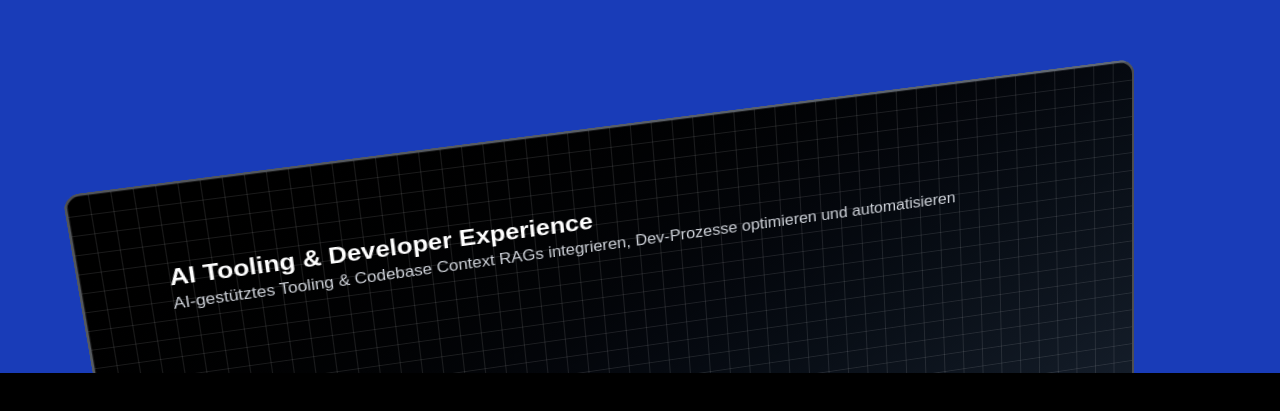
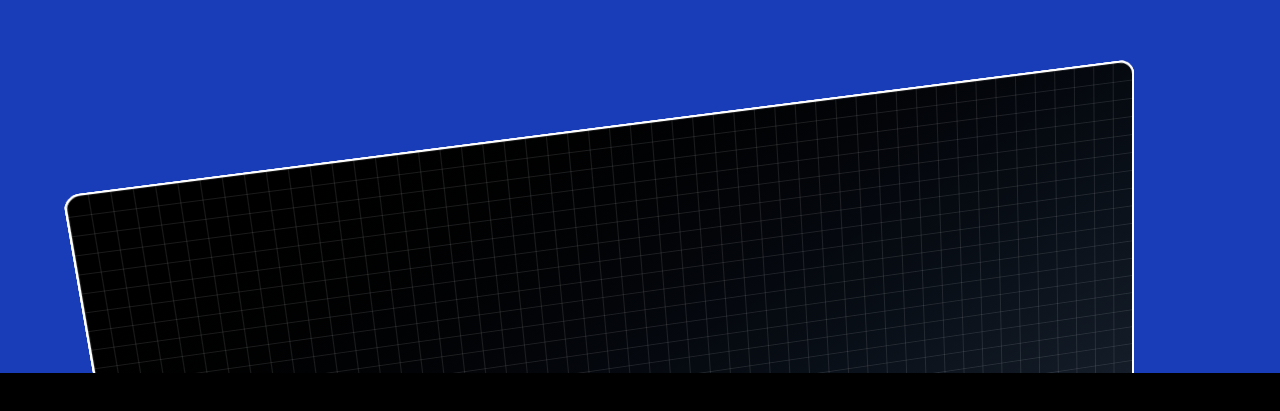
Before and after one commit to nicschittenhelm/team-next, a Next.js app: page / in a window 1280 px wide. Shown: the part 2427-2838 px from the top of the page. Built offline with nearby package versions, Linux system fonts and the light colour scheme.

Commit message:
added scroll animation trigger to child component

```diff
--- a/src/app/components/VisionCard.tsx
+++ b/src/app/components/VisionCard.tsx
@@ -1,15 +1,38 @@
 "use client";
 
-import React from "react";
+import React, { useRef, forwardRef } from "react";
+import gsap from "gsap";
 
 interface VisionCardProps {
   title: string;
   description: string;
+  progress?: number; // Add progress prop
 }
 
-const VisionCard: React.FC<VisionCardProps> = ({ title, description }) => {
+const VisionCard = forwardRef(function VisionCard(
+  { title, description, progress = 0 }: VisionCardProps,
+  ref
+) {
+  const contentRef = useRef<HTMLDivElement>(null);
+  const titleRef = useRef<HTMLHeadingElement>(null);
+  const descRef = useRef<HTMLParagraphElement>(null);
+
+  // Animate text in/out based on progress (scroll-synchronized)
+  React.useEffect(() => {
+    if (titleRef.current && descRef.current) {
+      // Interpolate y based on progress (0 = out, 1 = in)
+      const y = 300 * (1 - progress); // y: 64px when progress=0, y: 0 when progress=1
+      gsap.to([titleRef.current, descRef.current], {
+        y,
+        duration: 0,
+        overwrite: true,
+        immediateRender: false,
+      });
+    }
+  }, [progress]);
+
   return (
-    <div className="w-[80vw] h-[70vh] rounded-2xl p-20 bg-gradient-to-br from-black to-gray-800 border-2 border-white/30 relative overflow-hidden">
+    <div className="w-[80vw] h-[70vh] rounded-2xl p-20 bg-gradient-to-br from-black to-gray-800 border-2 border-white/100 relative overflow-hidden">
       {/* Grid overlay */}
       <div
         aria-hidden="true"
@@ -22,12 +45,16 @@ const VisionCard: React.FC<VisionCardProps> = ({ title, description }) => {
           zIndex: 0,
         }}
       />
-      <div className="relative z-10">
-        <h3 className="text-2xl font-bold text-white">{title}</h3>
-        <p className="text-gray-300">{description}</p>
+      <div ref={contentRef} className="relative z-10">
+        <h3 ref={titleRef} className="text-2xl font-bold text-white mb-4">
+          {title}
+        </h3>
+        <p ref={descRef} className="text-gray-300">
+          {description}
+        </p>
       </div>
     </div>
   );
-};
+});
 
 export default VisionCard;
--- a/src/app/globals.css
+++ b/src/app/globals.css
@@ -28,6 +28,10 @@ html {
 body {
   overflow-x: hidden;
   min-height: 100vh;
+  -webkit-backface-visibility: hidden;
+  backface-visibility: hidden;
+  -webkit-font-smoothing: antialiased;
+  -moz-osx-font-smoothing: grayscale;
 }
 
 /* Hide scrollbar for Chrome, Safari and Opera */
--- a/src/app/sections/Vision.tsx
+++ b/src/app/sections/Vision.tsx
@@ -1,7 +1,7 @@
 "use client";
 
 import VisionCard from "../components/VisionCard";
-import { useEffect, useRef } from "react";
+import { useEffect, useRef, useState } from "react";
 import gsap from "gsap";
 import { ScrollTrigger } from "gsap/ScrollTrigger";
 import { visionCards } from "../data/visionCards";
@@ -16,9 +16,19 @@ export default function Vision() {
   const cardContainerRef = useRef<HTMLDivElement>(null);
   // Use a ref to hold an array of card refs
   const cardRefs = useRef<Array<HTMLDivElement | null>>([]);
+  // Use a ref to hold an array of VisionCard handles
+  interface VisionCardHandle {
+    triggerTextIn?: () => void;
+    resetText?: () => void;
+  }
+  const cardComponentRefs = useRef<Array<VisionCardHandle | null>>([]);
 
   // Card data array for scalability
   const cards = visionCards;
+
+  const [cardProgress, setCardProgress] = useState<number[]>(() =>
+    Array(cards.length).fill(0)
+  );
 
   useEffect(() => {
     if (typeof window === "undefined") return;
@@ -48,6 +58,7 @@ export default function Vision() {
         end: "+=1200", // Animation duration
         scrub: 0.8,
         markers: false,
+        // onUpdate: (self) => { ... } // We'll handle per-card below
       },
     });
 
@@ -91,6 +102,31 @@ export default function Vision() {
           filter: "brightness(1)",
           ease: "power2.out",
           duration: cardDuration,
+          onStart: () => {
+            cardComponentRefs.current[idx]?.triggerTextIn?.();
+          },
+          onReverseComplete: () => {
+            cardComponentRefs.current[idx]?.resetText?.();
+          },
+          // Add onUpdate to update progress for this card
+          onUpdate: function () {
+            // Get the total progress of the timeline
+            const tl = this.timeline || timeline;
+            // Calculate the progress for this card's in-animation
+            const absStart = cardStart;
+            const absEnd = cardStart + cardDuration;
+            const t = tl.time();
+            let progress = 0;
+            if (t <= absStart) progress = 0;
+            else if (t >= absEnd) progress = 1;
+            else progress = (t - absStart) / (absEnd - absStart);
+            setCardProgress((prev) => {
+              if (prev[idx] === progress) return prev;
+              const next = [...prev];
+              next[idx] = progress;
+              return next;
+            });
+          },
         },
         cardStart
       );
@@ -190,7 +226,14 @@ export default function Vision() {
                 }}
                 className="w-full h-full"
               >
-                <VisionCard title={card.title} description={card.description} />
+                <VisionCard
+                  ref={(el) => {
+                    cardComponentRefs.current[idx] = el;
+                  }}
+                  title={card.title}
+                  description={card.description}
+                  progress={cardProgress[idx]}
+                />
               </div>
             </div>
           ))}
```
